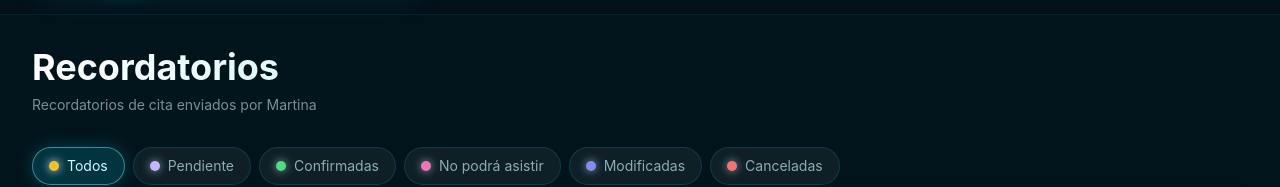
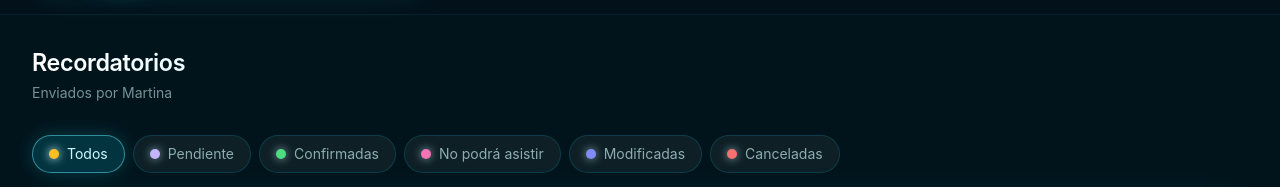
Before and after one commit to martina-asistant/martina-panel, a Next.js app: page /recordatorios in a window 1280 px wide. Shown: the part 152-339 px from the top of the page. Built offline with nearby package versions, Linux system fonts and the light colour scheme; no server answers; the database is empty.

Commit message:
Update RecordatoriosView.tsx

```diff
--- a/components/recordatorios/RecordatoriosView.tsx
+++ b/components/recordatorios/RecordatoriosView.tsx
@@ -62,12 +62,12 @@ const RecordatoriosView = () => {
   return (
     <div className="min-h-full overflow-y-auto p-8 bg-[#02141B] text-white">
       <div className="mb-8">
-        <h1 className="text-4xl font-bold bg-gradient-to-r from-white to-cyan-300 bg-clip-text text-transparent mb-2">
+        <h1 className="text-2xl font-semibold tracking-[-0.015em] scale-x-[0.97] origin-left bg-gradient-to-r from-white to-cyan-300 bg-clip-text text-transparent mb-1">
           Recordatorios
         </h1>
 
         <p className="text-sm text-cyan-100/55">
-          Recordatorios de cita enviados por Martina
+          Enviados por Martina
         </p>
       </div>
 
```
